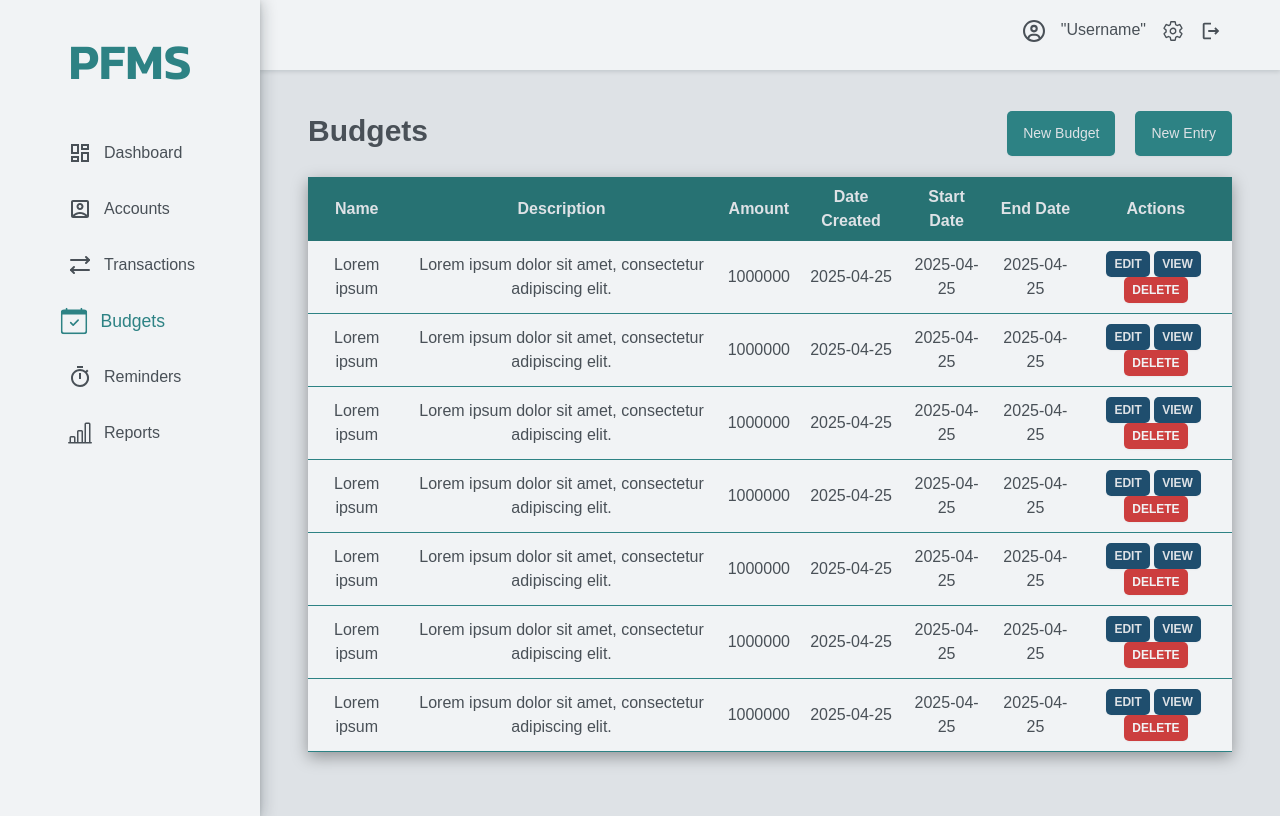
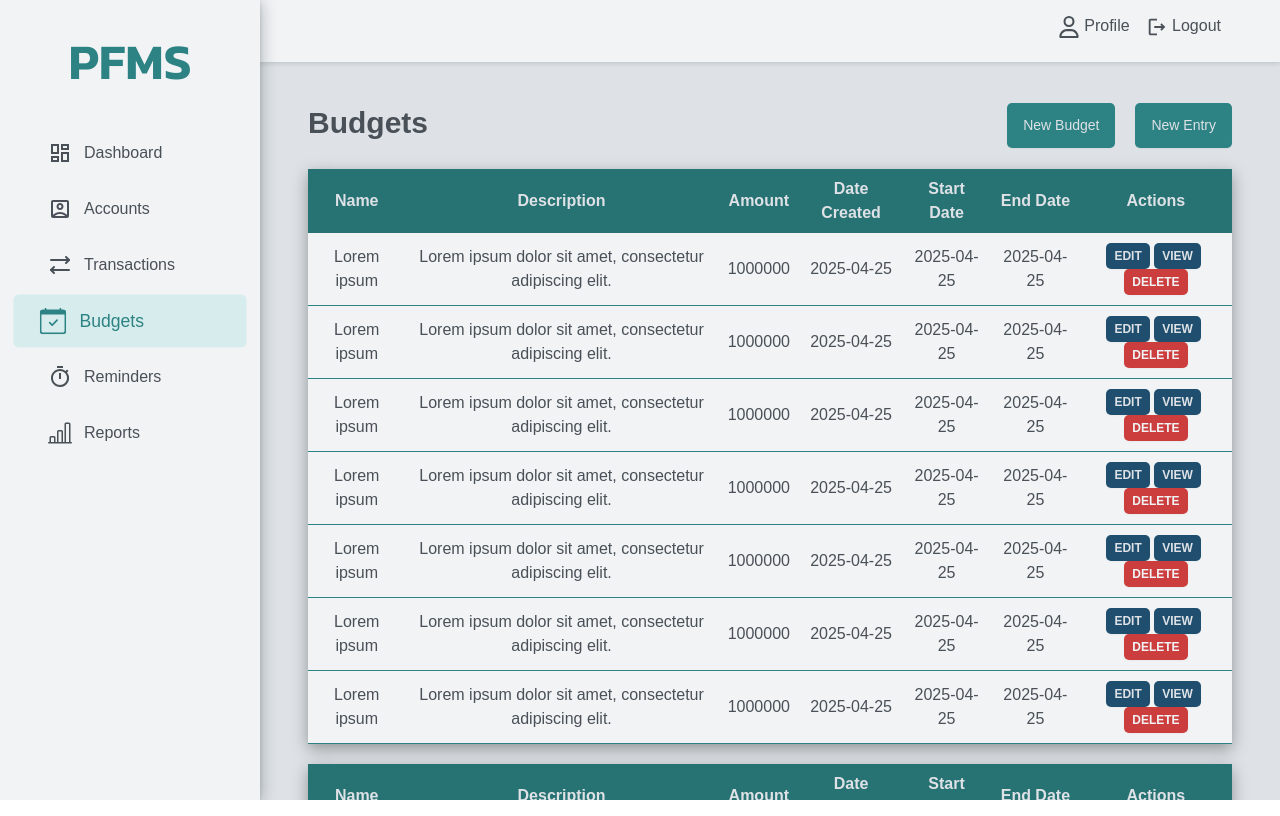
Before and after one commit to LonlyEdward/PFMS, a React (Vite) app in the folder frontend/: page /budgets in a window 1280 px wide. Built offline with nearby package versions, Linux system fonts and the light colour scheme.

Commit message:
debugging

```diff
--- a/frontend/src/features/accounts/Card.jsx
+++ b/frontend/src/features/accounts/Card.jsx
@@ -29,14 +29,14 @@ const SCard = styled.div`
   border-radius: var(--border-radius-md);
   padding: 16px;
   margin: 16px;
-  /* box-shadow: rgba(0, 0, 0, 0.35) 0px 5px 15px; */
+  box-shadow: rgba(0, 0, 0, 0.35) 0px 5px 15px;
   background-color: var(--color-grey-1);
   color: var(--color-grey-2);
   width: 30%;
-  box-shadow: 0 2.8px 2.2px rgba(0, 0, 0, 0.034),
+  /* box-shadow: 0 2.8px 2.2px rgba(0, 0, 0, 0.034),
     0 6.7px 5.3px rgba(0, 0, 0, 0.048), 0 12.5px 10px rgba(0, 0, 0, 0.06),
     0 22.3px 17.9px rgba(0, 0, 0, 0.072), 0 41.8px 33.4px rgba(0, 0, 0, 0.086),
-    0 100px 80px rgba(0, 0, 0, 0.12);
+    0 100px 80px rgba(0, 0, 0, 0.12); */
   transition-duration: 500ms;
 
   &:hover {
--- a/frontend/src/features/authentication/LoginForm.jsx
+++ b/frontend/src/features/authentication/LoginForm.jsx
@@ -29,7 +29,7 @@ function LoginForm() {
   return (
     <Form onSubmit={handleSubmit}>
       <Title>PFMS</Title>
-      <Heading as="h4">Log in to your account</Heading>
+      <Heading as="h4">Login to your account</Heading>
       <FormRow label="Email" orientation="vertical">
         <Input
           type="email"
@@ -49,14 +49,14 @@ function LoginForm() {
         />
       </FormRow>
       <FormRow orientation="vertical">
-        <Button size="large">Log in</Button>
+        <Button size="large">Login</Button>
       </FormRow>
       <FormRow orientation="vertical">
         <Styledul>
           <li>
-            Don't have an account yet?{" "}
+            Don't have an account yet?
             <Link to={"/SignUp"}>
-              <Styledspan>Sign up</Styledspan>
+              <Styledspan> Sign up</Styledspan>
             </Link>
           </li>
         </Styledul>
--- a/frontend/src/features/authentication/SignupForm.jsx
+++ b/frontend/src/features/authentication/SignupForm.jsx
@@ -31,7 +31,7 @@ function SignupForm() {
   return (
     <Form onSubmit={handleSubmit}>
       <Title>PFMS</Title>
-      <Heading as="h4">Sign up</Heading>
+      <Heading as="h4">Create Account</Heading>
       <FormRow label="Full name" orientation="vertical">
         <Input
           type="text"
@@ -54,7 +54,7 @@ function SignupForm() {
         <Input
           type="email"
           id="email"
-          autoComplete="first_name"
+          autoComplete="name"
           value={email}
           onChange={(e) => setEmail(e.target.value)}
         />
@@ -69,14 +69,14 @@ function SignupForm() {
         />
       </FormRow>
       <FormRow orientation="vertical">
-        <Button size="large">Create account</Button>
+        <Button size="large">Sign Up</Button>
       </FormRow>
       <FormRow orientation="vertical">
         <Styledul>
           <li>
-            Already have an account?{" "}
+            Already have an account?
             <Link to={"/Login"}>
-              <Styledspan>Log in</Styledspan>
+              <Styledspan> Login</Styledspan>
             </Link>
           </li>
         </Styledul>
--- a/frontend/src/pages/Accounts.jsx
+++ b/frontend/src/pages/Accounts.jsx
@@ -17,6 +17,12 @@ const accounts = [
     balance: 2300.75,
     description: "Lorem ipsum dolor sit amet, consectetur adipiscing elit.",
     type: "Checking",
+  },
+  {
+    name: "Investment Account",
+    balance: 12000.0,
+    description: "Lorem ipsum dolor sit amet, consectetur adipiscing elit.",
+    type: "Investment",
   },
   {
     name: "Investment Account",
--- a/frontend/src/pages/Budgets.jsx
+++ b/frontend/src/pages/Budgets.jsx
@@ -152,6 +152,38 @@ function Budgets() {
           ))}
         </tbody>
       </Table>
+      <Table>
+        <TableHeader columns={columns} />
+        <tbody>
+          {data.map((row, index) => (
+            <TableRow key={index}>
+              <TableCell>{row.name}</TableCell>
+              <TableCell>{row.description}</TableCell>
+              <TableCell>{row.amount}</TableCell>
+              <TableCell>{row.date_created}</TableCell>
+              <TableCell>{row.start_date}</TableCell>
+              <TableCell>{row.end_date}</TableCell>
+              <TableCell>
+                <SButton size="small" onClick={handleOpenEditModal}>
+                  Edit{" "}
+                </SButton>
+                &nbsp;
+                <SButton size="small" onClick={handleOpenBudgetModal}>
+                  View
+                </SButton>
+                &nbsp;
+                <Button
+                  size="small"
+                  variation="danger"
+                  onClick={handleOpenDeleteModal}
+                >
+                  Delete
+                </Button>
+              </TableCell>
+            </TableRow>
+          ))}
+        </tbody>
+      </Table>
 
       <Modal
         show={showEditModal}
--- a/frontend/src/styles/GlobalStyles.js
+++ b/frontend/src/styles/GlobalStyles.js
@@ -178,6 +178,7 @@ a {
 
 ul {
   list-style: none;
+  padding-left: 0;
 }
 
 html {
--- a/frontend/src/ui/AppLayout.jsx
+++ b/frontend/src/ui/AppLayout.jsx
@@ -6,6 +6,7 @@ import styled from "styled-components";
 const Main = styled.main`
   background-color: var(--color-grey-3);
   padding: 4rem 4.8rem 6.4rem;
+  overflow: scroll;
   /* z-index: -1; */
 `;
 
--- a/frontend/src/ui/Header.jsx
+++ b/frontend/src/ui/Header.jsx
@@ -2,7 +2,7 @@ import styled from "styled-components";
 import HeaderMenu from "./HeaderMenu";
 
 const StyledHeader = styled.header`
-  padding: 1.2rem 4.8rem;
+  padding: 0.8rem 4.9rem;
   box-shadow: rgba(14, 30, 37, 0.12) 0px 2px 4px 0px;
   background-color: var(--color-grey-1);
   z-index: 1;
--- a/frontend/src/ui/HeaderMenu.jsx
+++ b/frontend/src/ui/HeaderMenu.jsx
@@ -1,10 +1,12 @@
 import styled from "styled-components";
 // import Logout from "../features/authentication/Logout";
 import ButtonIcon from "./ButtonIcon";
-import { IoSettingsOutline } from "react-icons/io5";
+// import { IoSettingsOutline } from "react-icons/io5";
 import { MdOutlineLogout } from "react-icons/md";
-import { FaRegCircleUser } from "react-icons/fa6";
+// import { FaRegCircleUser } from "react-icons/fa6";
 import { useNavigate } from "react-router-dom";
+
+import { FaRegUser } from "react-icons/fa6";
 
 const StyledHeaderMenu = styled.ul`
   display: flex;
@@ -17,7 +19,7 @@ function HeaderMenu() {
 
   return (
     <StyledHeaderMenu>
-      <li>
+      {/* <li>
         <ButtonIcon>
           <FaRegCircleUser />
         </ButtonIcon>
@@ -26,15 +28,19 @@ function HeaderMenu() {
         <ButtonIcon>
           <span>"Username"</span>
         </ButtonIcon>
-      </li>
+      </li> */}
       <li>
         <ButtonIcon onClick={() => navigate("/settings")}>
-          <IoSettingsOutline />
+          {/* <IoSettingsOutline />&nbsp; */}
+          <FaRegUser />&nbsp;
+          {/* <span>Settings</span> */}
+          <span>Profile</span>
         </ButtonIcon>
       </li>
       <li>
         <ButtonIcon>
-          <MdOutlineLogout />
+          <MdOutlineLogout />&nbsp;
+          <span>Logout</span>
         </ButtonIcon>
       </li>
       <li>{/* <Logout /> */}</li>
--- a/frontend/src/ui/MainNav.jsx
+++ b/frontend/src/ui/MainNav.jsx
@@ -36,6 +36,7 @@ const StyledNavLink = styled(NavLink)`
     /* font-size: large; */
     border-radius: var(--border-radius-sm);
     transform: scale(1.1);
+    background-color: var(--secondary-color-1);
   }
 
   & svg {
--- a/frontend/src/ui/Sidebar.jsx
+++ b/frontend/src/ui/Sidebar.jsx
@@ -6,7 +6,8 @@ const StyledSidebar = styled.aside`
   /* background-color: var(--primary-color-50); */
   padding: 3.2rem 2.4rem;
   background-color: var(--color-grey-1);
-  box-shadow: rgba(14, 30, 37, 0.12) 0px 2px 4px 0px, rgba(14, 30, 37, 0.32) 0px 2px 16px 0px;
+  box-shadow: rgba(14, 30, 37, 0.12) 0px 2px 4px 0px,
+    rgba(14, 30, 37, 0.32) 0px 2px 16px 0px;
   /* border-right: 1px solid var(--primary-color-50); */
 
   grid-row: 1 / -1;
@@ -14,6 +15,7 @@ const StyledSidebar = styled.aside`
   flex-direction: column;
   gap: 3.2rem;
   z-index: 2;
+  overflow: hidden;
 `;
 
 const DashTitle = styled(Title)`
--- a/frontend/src/ui/TableRow.jsx
+++ b/frontend/src/ui/TableRow.jsx
@@ -6,6 +6,10 @@ const RowWrapper = styled.tr`
     background-color: #f9f9f9;
   } */
   background-color: var(--color-grey-1);
+
+  &:hover {
+    background-color: var(--color-grey-3);
+  }
 `;
 
 const TableRow = ({ children }) => {
```
